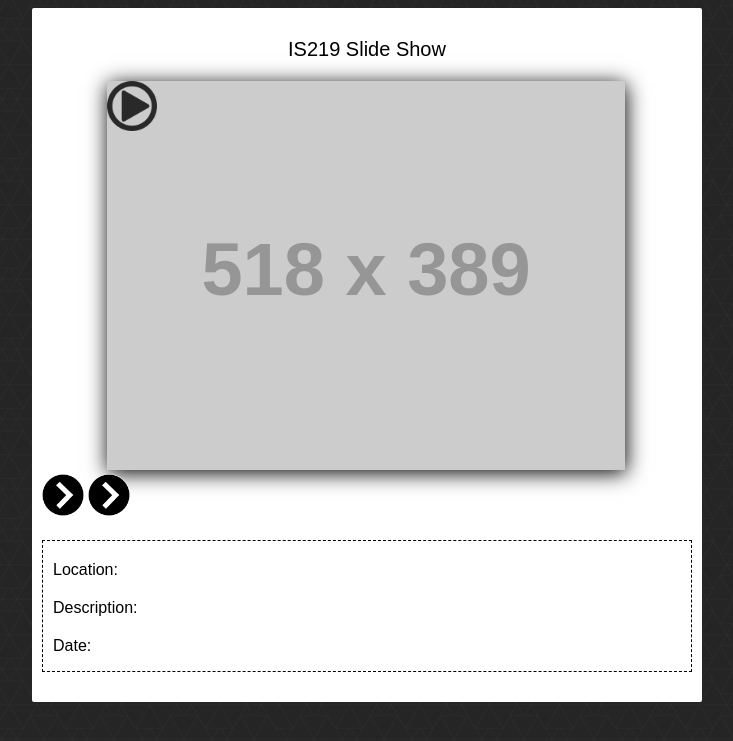
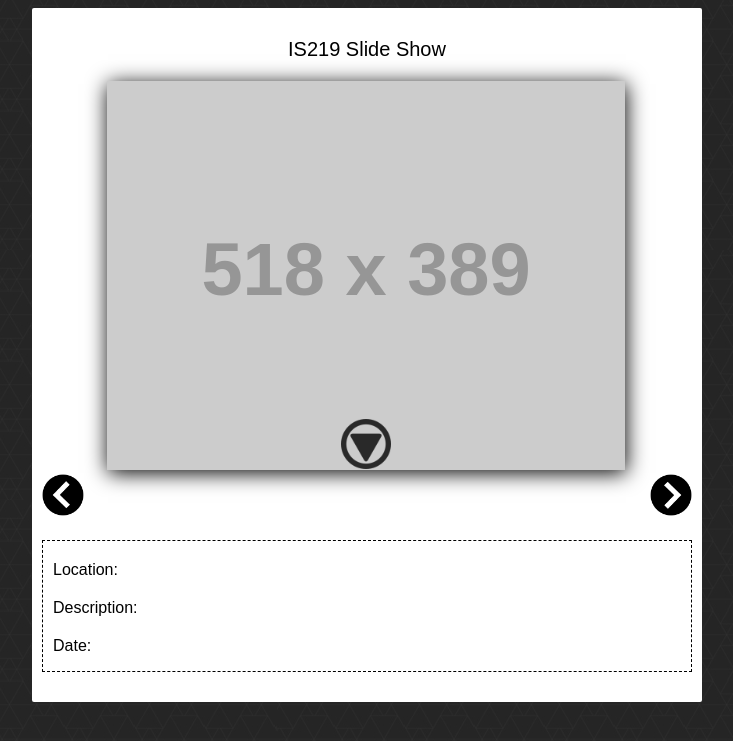
Before and after one commit to BTepper24/NJITPro2, a PHP site: page /index.html in a window 1280 px wide. Shown: the top 741 px of the page, without its empty margins (273-1006 px from the left). Run offline with PHP 8.4, Linux system fonts and the light colour scheme; grey boxes labelled with a size stand in for pictures from a placeholder-image service; some libraries are stand-ins or nearby versions.

Commit message:
Add files via upload
Milstone 3

```diff
--- a/css/style.css
+++ b/css/style.css
@@ -36,8 +36,22 @@
 .thumbnail {
 	position: relative;
 	box-shadow: 1px 3px 20px 0px;
+	max-width: 100%;
+	max-height: 100%;
 }
 
+
+img.moreIndicator.rot90 {
+	display: block;
+	margin-left: auto;
+	margin-right: auto;
+
+
+}
+
+.moreIndicator .rot90 .thumbnail {
+	position: relative;
+}
 
 .banner {
 	text-align: center;
@@ -57,11 +71,13 @@
 #nextPhoto {
 	height: 42px;
 	width: 42px;
+	float: right;
 }
 
 .details p {
 	margin-top: 20px;
 }
+
 .details {
 	border: 1px #000 dashed;
 	padding: 0px 10px;
@@ -70,12 +86,27 @@
 
 /*Add CSS styles to rotate the element 90deg
 Make it animate nicely. You'll need CSS3 for this*/
-.rot90 {}
+.rot90 {
+	transform: rotate(90deg);
+	transition: transform 1s;
+}
 
 /*Add CSS styles to rotate the element 180deg
 Make it animate nicely. You'll need CSS3 for this*/
-.rot180 {}
+.rot180 {
+	transform: rotate(180deg);
+	transition: transform 1s;
+}
 
 /*Add CSS styles to rotate the element 270deg
 Make it animate nicely. You'll need CSS3 for this*/
-.rot270 {}
+.rot270 {
+	transform: rotate(270deg);
+	transition: transform 1s;
+}
+
+.whoops {
+	padding-left: 45%;
+	position: absolute;
+	bottom: 55px;
+}
--- a/js/gallery.js
+++ b/js/gallery.js
@@ -25,7 +25,7 @@
 	}
 
 	if ((currentTime - mLastFrameTime) > mWaitTime) {
-
+		swapPhoto();
 		mLastFrameTime = currentTime;
 	}
 }
```
